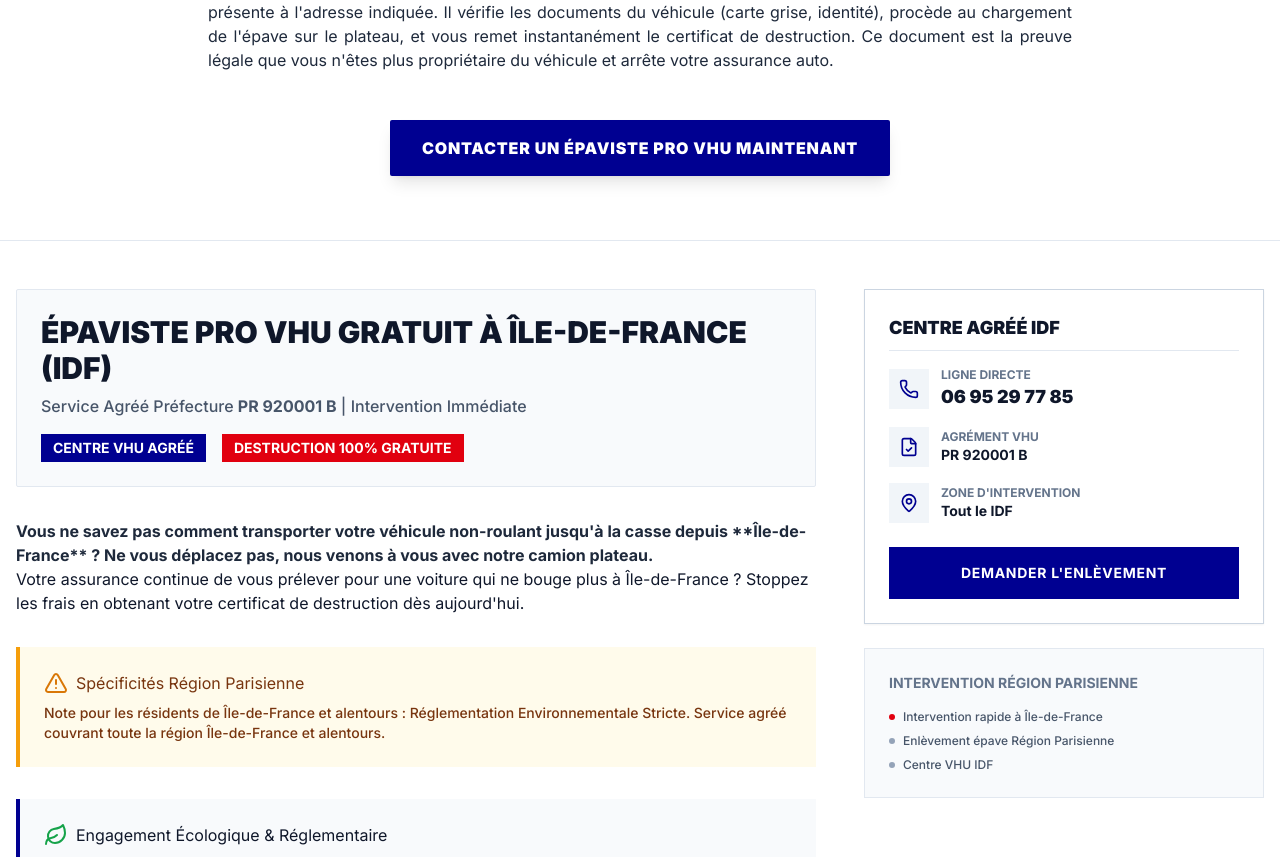
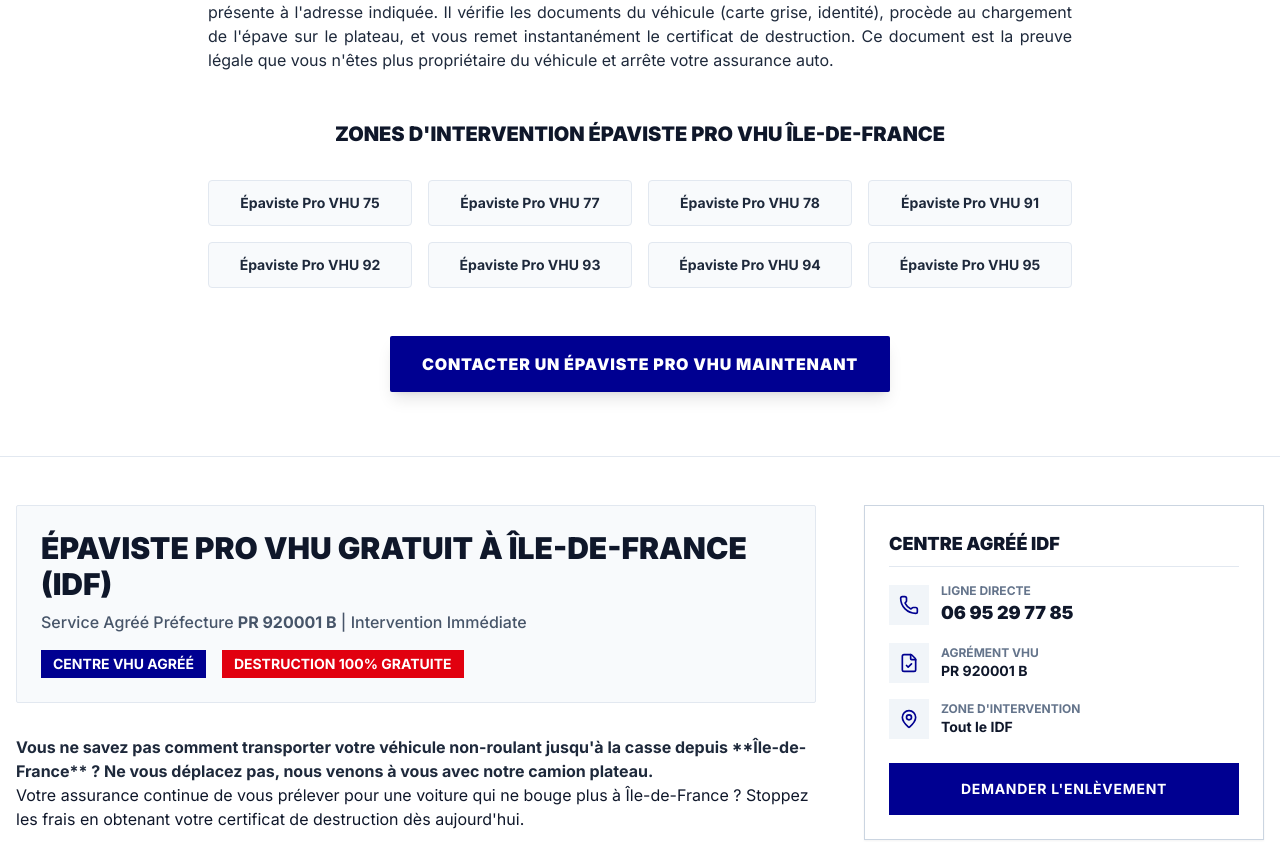
Before and after one commit to Ryn-95/Epaviste_Pro_Vhu, a Next.js app: page / in a window 1280 px wide. Shown: the part 7390-8247 px from the top of the page. Built offline with nearby package versions, Linux system fonts and the light colour scheme.

Commit message:
seo: add internal links to department pages on home and optimize dept metadata

```diff
--- a/src/app/epaviste/[dept]/page.tsx
+++ b/src/app/epaviste/[dept]/page.tsx
@@ -14,8 +14,8 @@ interface PageProps {
 export async function generateMetadata({ params }: PageProps): Promise<Metadata> {
   const deptInfo = getDeptInfo(params.dept);
   return {
-    title: `Épaviste Agréé Préfecture ${deptInfo.name} (${params.dept}) - Enlèvement Gratuit`,
-    description: `Service d'enlèvement d'épave gratuit dans le ${params.dept} (${deptInfo.name}). Agréé VHU Préfecture. Intervention rapide sur ${deptInfo.highways}. Certificat de destruction immédiat.`,
+    title: `Épaviste Pro VHU ${params.dept} (${deptInfo.name}) - Enlèvement Gratuit`,
+    description: `Épaviste Pro VHU ${params.dept} : Intervention gratuite 7j/7 dans le ${params.dept} (${deptInfo.name}). Centre agréé préfecture. Certificat de destruction immédiat.`,
   };
 }
 
--- a/src/components/landing/SEOContentBlock.tsx
+++ b/src/components/landing/SEOContentBlock.tsx
@@ -55,6 +55,38 @@ export default function SEOContentBlock() {
           </p>
         </article>
 
+        <div className="mt-12">
+          <h3 className="text-center font-black uppercase text-xl mb-8 text-slate-900">
+            Zones d'Intervention Épaviste Pro VHU Île-de-France
+          </h3>
+          <div className="grid grid-cols-2 md:grid-cols-4 gap-4 text-center">
+            <Link href="/epaviste/75" className="block p-3 bg-slate-50 hover:bg-[#E1000F] hover:text-white transition-colors rounded border border-slate-200 font-bold text-sm">
+              Épaviste Pro VHU 75
+            </Link>
+            <Link href="/epaviste/77" className="block p-3 bg-slate-50 hover:bg-[#E1000F] hover:text-white transition-colors rounded border border-slate-200 font-bold text-sm">
+              Épaviste Pro VHU 77
+            </Link>
+            <Link href="/epaviste/78" className="block p-3 bg-slate-50 hover:bg-[#E1000F] hover:text-white transition-colors rounded border border-slate-200 font-bold text-sm">
+              Épaviste Pro VHU 78
+            </Link>
+            <Link href="/epaviste/91" className="block p-3 bg-slate-50 hover:bg-[#E1000F] hover:text-white transition-colors rounded border border-slate-200 font-bold text-sm">
+              Épaviste Pro VHU 91
+            </Link>
+            <Link href="/epaviste/92" className="block p-3 bg-slate-50 hover:bg-[#E1000F] hover:text-white transition-colors rounded border border-slate-200 font-bold text-sm">
+              Épaviste Pro VHU 92
+            </Link>
+            <Link href="/epaviste/93" className="block p-3 bg-slate-50 hover:bg-[#E1000F] hover:text-white transition-colors rounded border border-slate-200 font-bold text-sm">
+              Épaviste Pro VHU 93
+            </Link>
+            <Link href="/epaviste/94" className="block p-3 bg-slate-50 hover:bg-[#E1000F] hover:text-white transition-colors rounded border border-slate-200 font-bold text-sm">
+              Épaviste Pro VHU 94
+            </Link>
+            <Link href="/epaviste/95" className="block p-3 bg-slate-50 hover:bg-[#E1000F] hover:text-white transition-colors rounded border border-slate-200 font-bold text-sm">
+              Épaviste Pro VHU 95
+            </Link>
+          </div>
+        </div>
+
         <div className="mt-12 text-center">
           <Link
             href="/contact"
```
